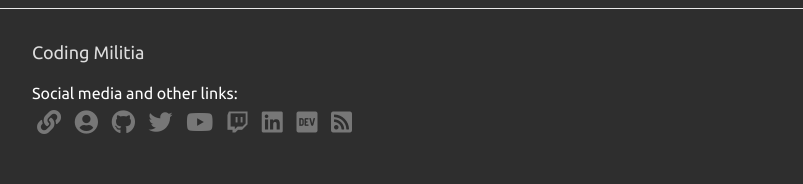
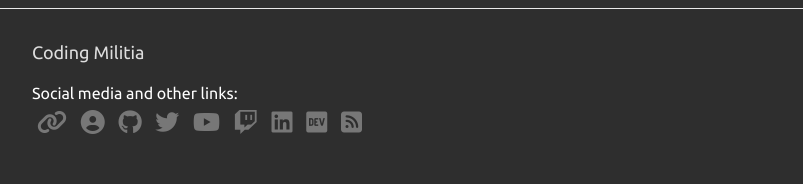
Before and after one commit to CodingMilitia/Blog, a Jekyll site: the page built from index.html, in a window 1280 px wide. Shown: the part 2404-2588 px from the top of the page, without its empty margins (238-1041 px from the left). Built offline with Jekyll 4.4.1, drawn with Linux system fonts in a browser that asks for light colours; nearby versions of some CDN libraries; the list of posts is cut into pages by our own code.

Commit message:
Tweaking FontAwesome usage

```diff
--- a/_includes/head.html
+++ b/_includes/head.html
@@ -4,7 +4,7 @@
     <meta name="viewport" content="width=device-width, initial-scale=1">
     {%- seo -%}
     <link rel="stylesheet" href="{{ "/assets/main.css" | relative_url }}">
-    <link rel="stylesheet" href="https://use.fontawesome.com/releases/v5.6.3/css/all.css" integrity="sha384-UHRtZLI+pbxtHCWp1t77Bi1L4ZtiqrqD80Kn4Z8NTSRyMA2Fd33n5dQ8lWUE00s/" crossorigin="anonymous">
+    <script src="https://kit.fontawesome.com/b78f0090ec.js" crossorigin="anonymous" async></script>
     {%- feed_meta -%}
     {%- if jekyll.environment == 'production' and site.google_analytics -%}
       {%- include google-analytics.html -%}
--- a/assets/main.scss
+++ b/assets/main.scss
@@ -3,7 +3,6 @@
 
 @import "minima";
 @import url("https://fonts.googleapis.com/css?family=Ubuntu");
-@import url("https://use.fontawesome.com/releases/v5.0.8/css/all.css");
 
 $site-title-color: #cc0000;;
 $title-color: #dddddd;
```
